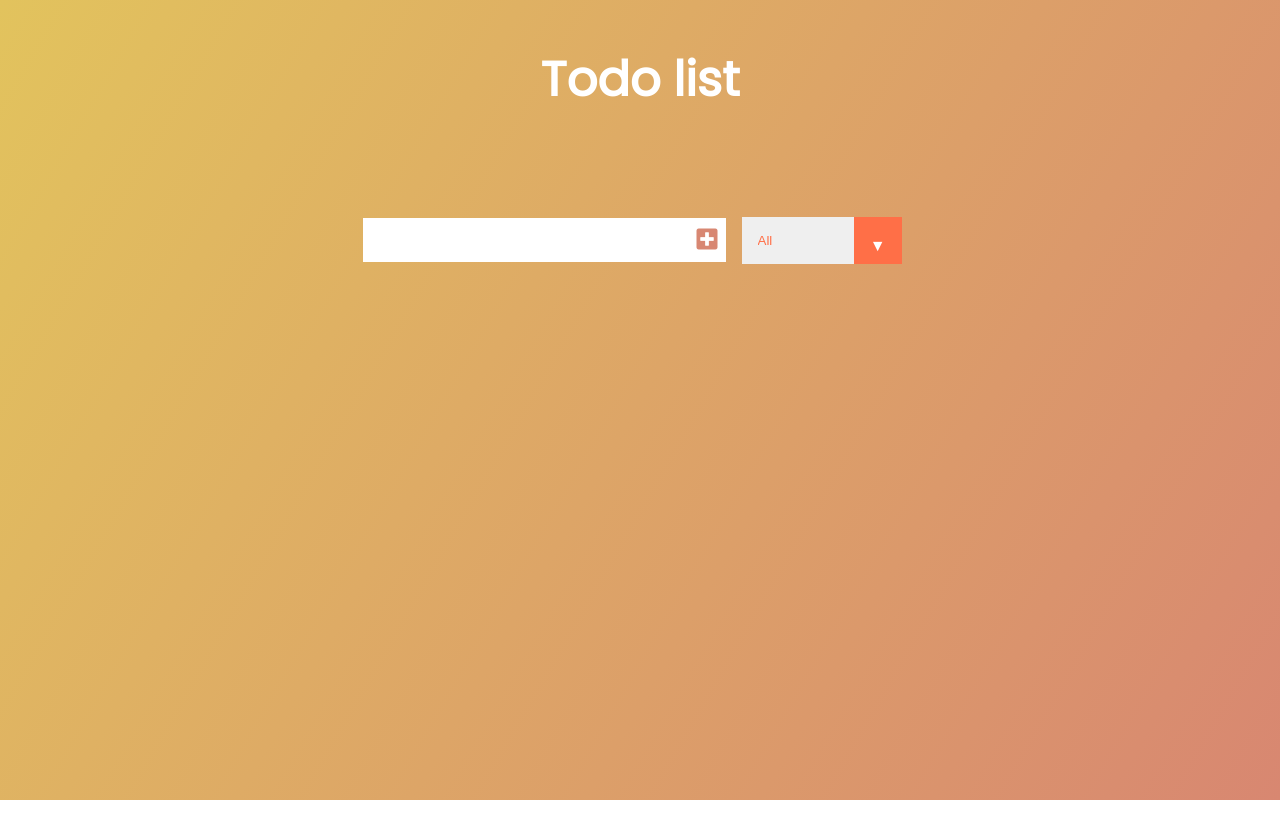
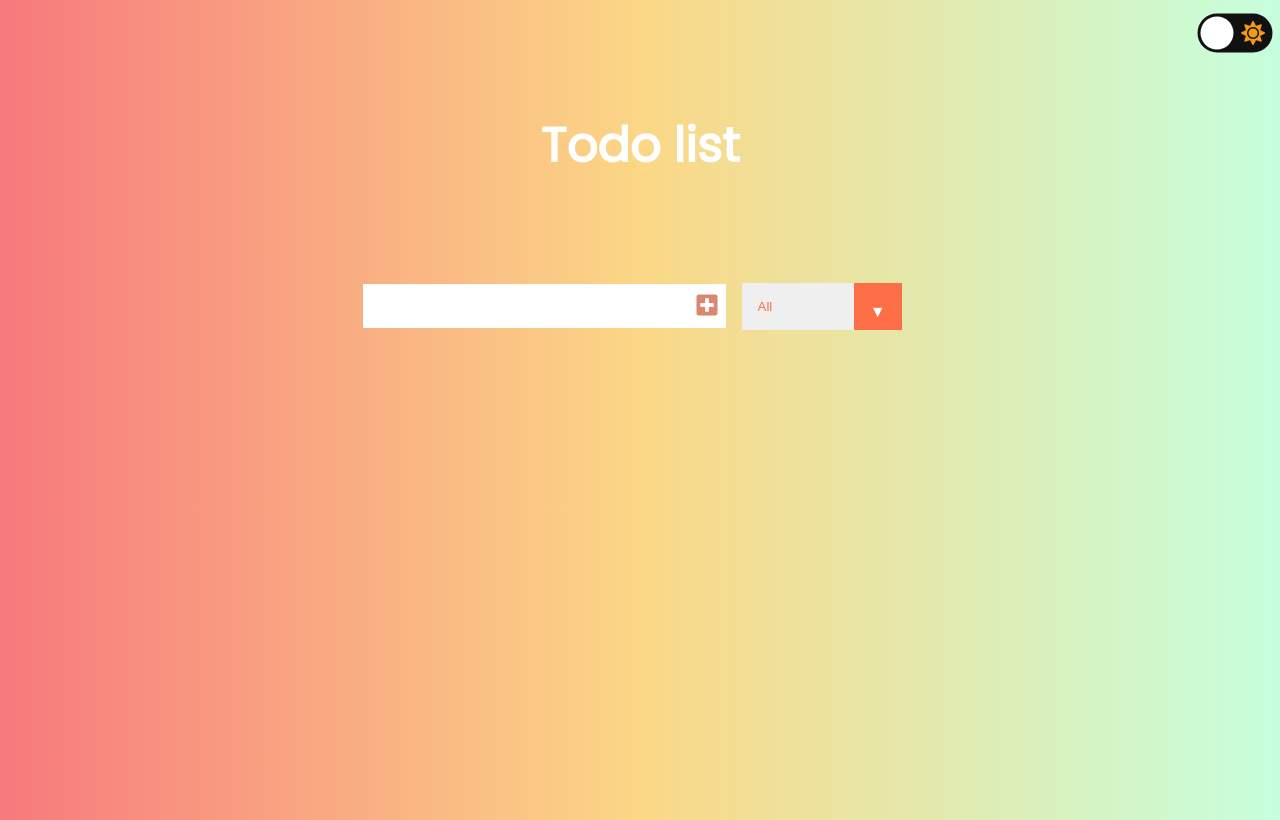
Before and after one commit to LauraKoc/vanilaJs_todo_with_filter, a website: page index.html in a window 1280 px wide. Drawn offline with Linux system fonts and the light colour scheme.

Commit message:
add dark mode

```diff
--- a/app.js
+++ b/app.js
@@ -1,16 +1,32 @@
 //Selectors
+
+//mode change
+const checkbox = document.querySelector('.checkbox');
+//todos
 const todoInput = document.querySelector('.todo-input');
 const todoButton = document.querySelector('.todo-button');
 const todoList = document.querySelector('.todo-list');
 const filterOption = document.querySelector('.filter-todo');
 
 //Event Listeners
+
+//mode change
+checkbox.addEventListener('change', () => {
+    //change mode for website
+    document.body.classList.toggle('dark');
+});
+
+//todos
 document.addEventListener('DOMContentLoaded', getTodos)
 todoButton.addEventListener('click', addTodo);
 todoList.addEventListener('click', deleteCheck);
 filterOption.addEventListener('click', filterTodo);
 
 //Functions
+
+//mode change
+
+//todos
 function addTodo(event) {
     event.preventDefault();
     //Todo div
--- a/index.html
+++ b/index.html
@@ -10,6 +10,14 @@
 <link rel="stylesheet" href="style.css">
 </head>
 <body>
+    <div class="mode-container">
+        <input type="checkbox" class="checkbox" id="checkbox">
+        <label for="checkbox" class="label">
+            <i class="fas fa-moon"></i>
+            <i class="fas fa-sun"></i>
+            <div class="ball"></div>
+        </label>
+    </div>
     <header>
         <h1>
             Todo list
--- a/style.css
+++ b/style.css
@@ -5,24 +5,104 @@
 }
 
 body {
-    background-image: linear-gradient(120deg, #e2c35d, #d88771);
+  background: #c6ffdd; /* fallback for old browsers */
+  background: -webkit-linear-gradient(
+    to right,
+    #f7797d,
+    #fbd786,
+    #c6ffdd
+  ); /* Chrome 10-25, Safari 5.1-6 */
+  background: linear-gradient(
+    to right,
+    #f7797d,
+    #fbd786,
+    #c6ffdd
+  ); /* W3C, IE 10+/ Edge, Firefox 16+, Chrome 26+, Opera 12+, Safari 7+ */
+
   color: white;
   font-family: "Poppins", sans-serif;
   min-height: 100vh;
+  transition: background 0.2s linear;
+}
+body.dark {
+  background: #0f2027; /* fallback for old browsers */
+  background: -webkit-linear-gradient(
+    to right,
+    #2c5364,
+    #203a43,
+    #0f2027
+  ); /* Chrome 10-25, Safari 5.1-6 */
+  background: linear-gradient(
+    to right,
+    #2c5364,
+    #203a43,
+    #0f2027
+  ); /* W3C, IE 10+/ Edge, Firefox 16+, Chrome 26+, Opera 12+, Safari 7+ */
+}
+/*toggle dark mode*/
+.mode-container {
+  display: flex;
+  justify-content: flex-end;
+  align-items: center;
+  margin: 20px;
+  padding: 0;
+}
+
+.checkbox {
+  opacity: 0;
+  position: absolute;
+  transition: transform 0.2s linear;
+}
+
+.checkbox:checked + .label .ball {
+  transform: translateX(24px);
+}
+
+.label {
+  background-color: #111;
+  display: flex;
+  align-items: center;
+  justify-content: space-between;
+  border-radius: 50px;
+  padding: 5px;
+  height: 26px;
+  width: 50px;
+  position: relative;
+  transform: scale(1.5);
+}
+
+.ball {
+  position: absolute;
+  top: 2px;
+  left: 2px;
+  border-radius: 50%;
+  background-color: #fff;
+  height: 22px;
+  width: 22px;
+}
+
+.fa-moon {
+  color: #f1c40f;
+}
+
+.fa-sun {
+  color: #f39c12;
 }
 
 header {
   font-size: 1.5rem;
 }
 
-header, form {
+header,
+form {
   min-height: 20vh;
   display: flex;
   justify-content: center;
   align-items: center;
 }
 
-form input, form button {
+form input,
+form button {
   padding: 0.5rem;
   font-size: 1.5rem;
   border: none;
@@ -68,7 +148,8 @@ form button:hover {
   flex: 1;
 }
 
-.trash-btn, .complete-btn {
+.trash-btn,
+.complete-btn {
   background: #ff6f47;
   color: white;
   border: none;
@@ -86,7 +167,8 @@ form button:hover {
   padding: 0rem 0.5rem;
 }
 
-.fa-trash, .fa-check {
+.fa-trash,
+.fa-check {
   pointer-events: none;
 }
 
@@ -110,7 +192,6 @@ select {
   width: 10rem;
   cursor: pointer;
   padding: 1rem;
-
 }
 
 .select {
@@ -120,7 +201,7 @@ select {
 }
 
 .select::after {
-    content: '\25BC';
+  content: "\25BC";
   position: absolute;
   background: #ff6f47;
   top: 0;
```
Lines whose indentation alone changed are shown as unchanged.
